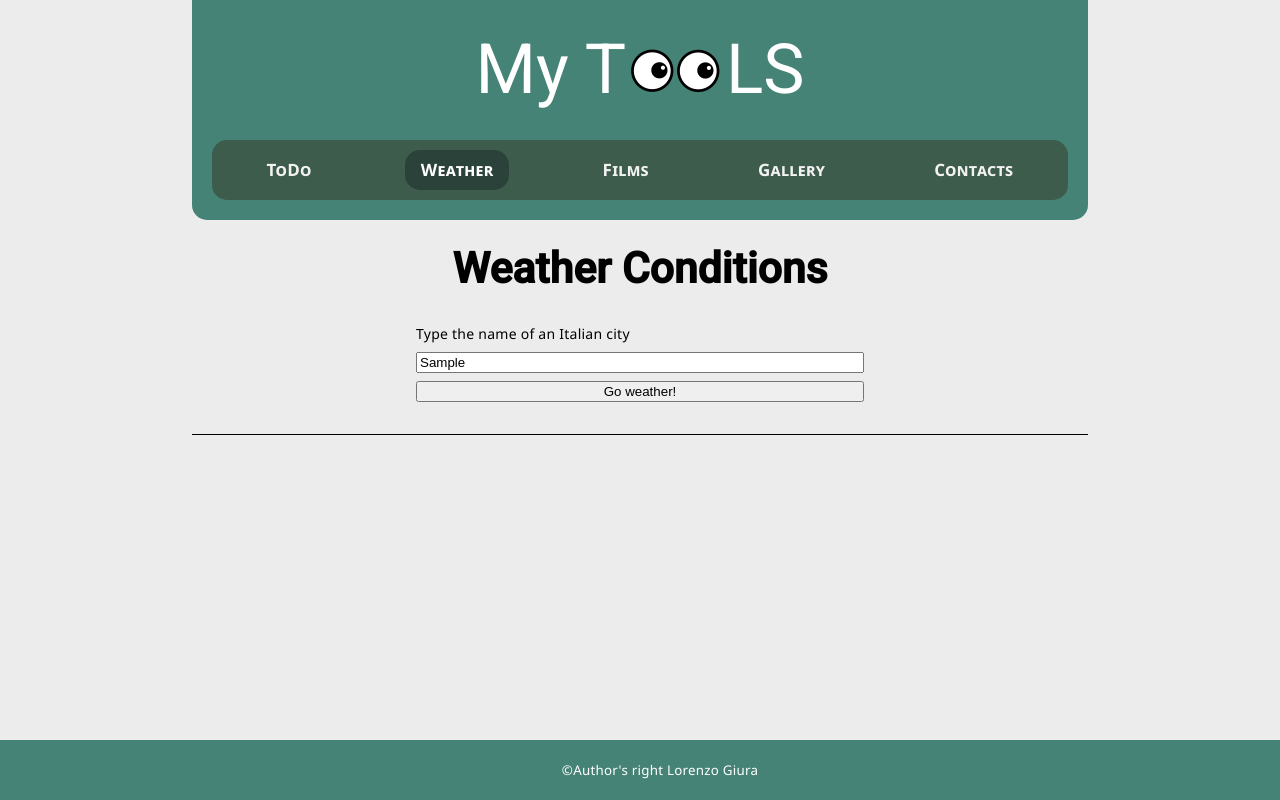
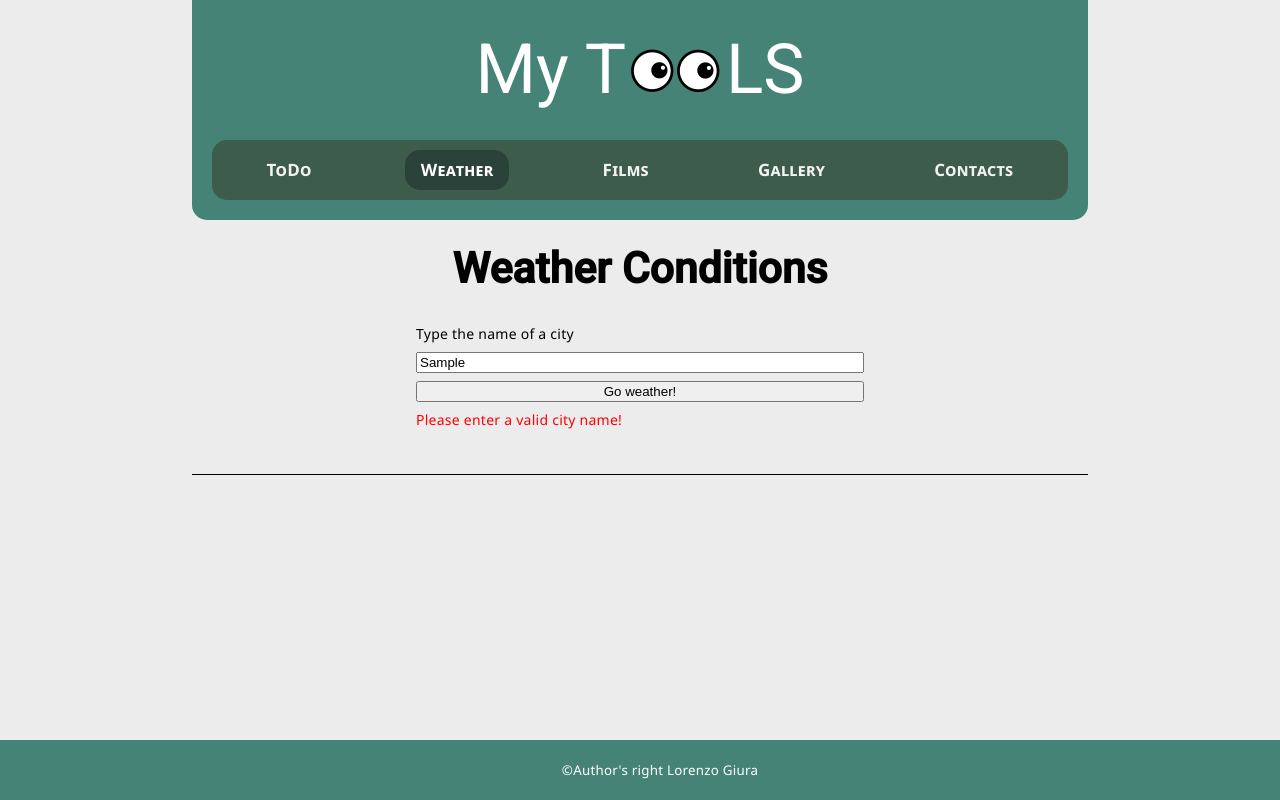
Before and after one commit to LorenzoGiura/my-toolzs, an Angular app: page /weather in a window 1280 px wide. Both pictures are taken after typing "Sample" into the empty fields and a click on the button "Go weather!". Built offline with nearby package versions, Linux system fonts and the light colour scheme; no server answers.

Commit message:
weather app fix call

```diff
--- a/src/tools/header/header.component.css
+++ b/src/tools/header/header.component.css
@@ -13,6 +13,9 @@
     align-items: center;
     justify-content: center;
     font-size: 52pt;
+}
+.header-container h1:hover {
+    cursor: pointer;
 }
 .header-container h1 img {
     max-width: 100px;
--- a/src/tools/header/header.component.html
+++ b/src/tools/header/header.component.html
@@ -1,5 +1,5 @@
 <div class="header-container">
-    <h1>My T<img src="../../assets/eyes.png"/>LS</h1>
+    <h1 routerLink="/">My T<img src="../../assets/eyes.png"/>LS</h1>
     <div class="header-navbar">
         <a routerLink="/todo" routerLinkActive="active">ToDo</a>
         <a routerLink="/weather" routerLinkActive="active">Weather</a>
--- a/src/tools/weather-app/main-weather/main-weather.component.css
+++ b/src/tools/weather-app/main-weather/main-weather.component.css
@@ -11,7 +11,7 @@
     justify-content: center;
     flex-direction: column;
 }
-.city-input > label, input, button {
+.city-input > label, input, button, p {
     margin-right: 25%;
     margin-left: 25%;
     margin-top: 0.5rem;
@@ -30,3 +30,7 @@
     align-items: flex-start;
     flex-wrap: wrap;
 }
+
+.error-city {
+    color: red;
+}
--- a/src/tools/weather-app/main-weather/main-weather.component.html
+++ b/src/tools/weather-app/main-weather/main-weather.component.html
@@ -3,9 +3,12 @@
 
     <form (ngSubmit)="onGetWeather()">
         <div class="city-input">
-            <label for="city">Type the name of an Italian city</label>
-            <input type="text" id="city" name="cityInput" [(ngModel)]="city" placeholder="Enter name here..."/>
+            <label for="city">Type the name of a city</label>
+            <input type="text" id="city" name="cityInput" [(ngModel)]="city" (input)="onChangeCity()" placeholder="Enter name here..."/>
             <button type="submit">Go weather!</button>
+            @if(errorCity) {
+                <p class="error-city">Please enter a valid city name!</p>
+            }
         </div>
     </form>
 
--- a/src/tools/weather-app/main-weather/main-weather.component.ts
+++ b/src/tools/weather-app/main-weather/main-weather.component.ts
@@ -1,6 +1,9 @@
-import { HttpClient, HttpClientModule, HttpHeaders, HttpParams } from '@angular/common/http';
+import { HttpClient, HttpClientModule, HttpErrorResponse, HttpParams } from '@angular/common/http';
 import { Component } from '@angular/core';
 import { FormsModule } from '@angular/forms';
+import { response } from 'express';
+import { error } from 'node:console';
+import { catchError } from 'rxjs';
 interface WeatherInfoType {
   name: string;
   weatherDescription: string;
@@ -27,26 +30,27 @@ export class MainWeatherComponent {
   private openWeatherKey = '169ee374327398cd69e184376db6ca93';
 
   city?: string;
+  errorCity = false;
   weatherInfo !: WeatherInfoType;
 
   onGetWeather() {
     this.getWeatherInfo();
   }
 
-
+  onChangeCity() {
+    this.errorCity = false;
+  }
 
   cityNotFound() {
     console.log('City not found!');
   }
 
   private getWeatherInfo() {
-    // const params = new HttpParams().set('lat', cityInfo.latitude).set('lon', cityInfo.longitude).set('appid', this.openWeatherKey);
+    if(this.city) {
       const params = new HttpParams().set('q', this.city!).set('appid', this.openWeatherKey);
       this.http.get<any>('https://api.openweathermap.org/data/2.5/weather?', {params})
-    // .pipe( map(response => {
-    //   iconName: response.weather.icon
-    // }))
-    .subscribe( response => {
+      .subscribe({
+        next: (response) => {
           this.weatherInfo = {
             name: response.name,
             weatherDescription: response.weather[0].description,
@@ -57,9 +61,11 @@ export class MainWeatherComponent {
             pressure: response.main.pressure,
             windSpeed: response.wind.speed
           }
-
-        console.log('RESPONSE WEATHER', response);
-        console.log('RESPONSE WEATHER', this.weatherInfo);
+        },
+        error: (error: HttpErrorResponse) => {
+          this.errorCity = true;
+        }
       });
     }
   }
+}
```
Lines whose indentation alone changed are shown as unchanged.
